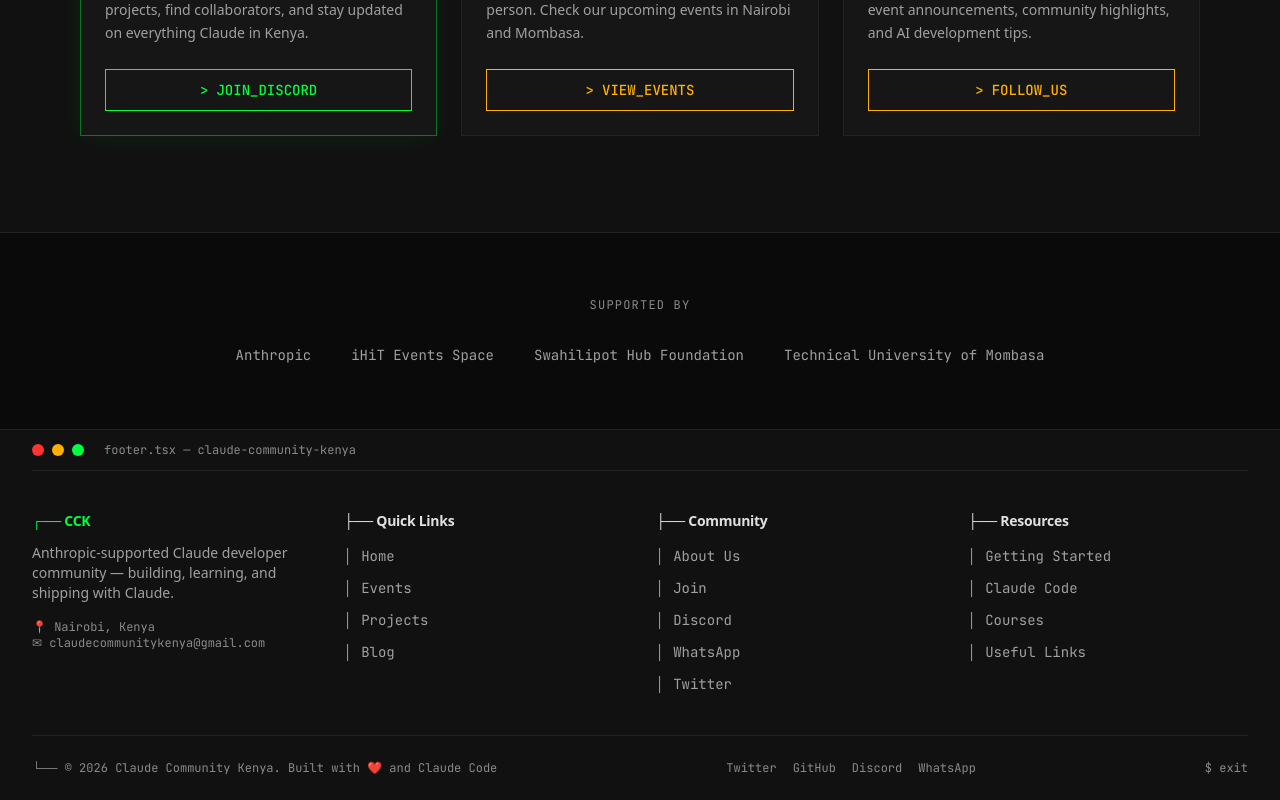
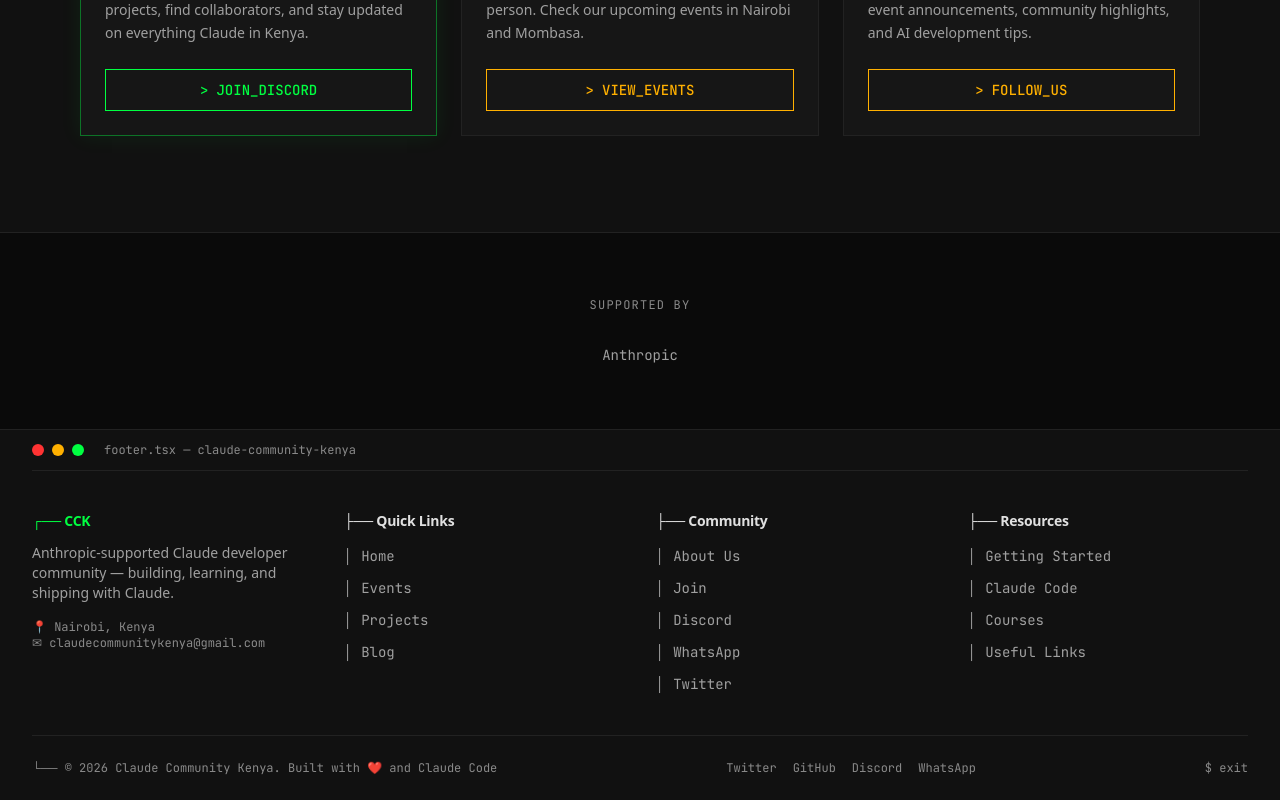
Before and after one commit to Spidey-Acer/Claude-Community-Kenya, a Next.js app: page / in a window 1280 px wide. Shown: the part 2892-3692 px from the top of the page. Built offline with nearby package versions, Linux system fonts and the light colour scheme; no server answers; the database is empty.

Commit message:
fix(partners): remove outdated partner organizations from the list

```diff
--- a/src/app/page.tsx
+++ b/src/app/page.tsx
@@ -96,9 +96,6 @@ const joinPathways = [
 
 const partners = [
   "Anthropic",
-  "iHiT Events Space",
-  "Swahilipot Hub Foundation",
-  "Technical University of Mombasa",
 ];
 
 export const dynamic = "force-dynamic";
```
